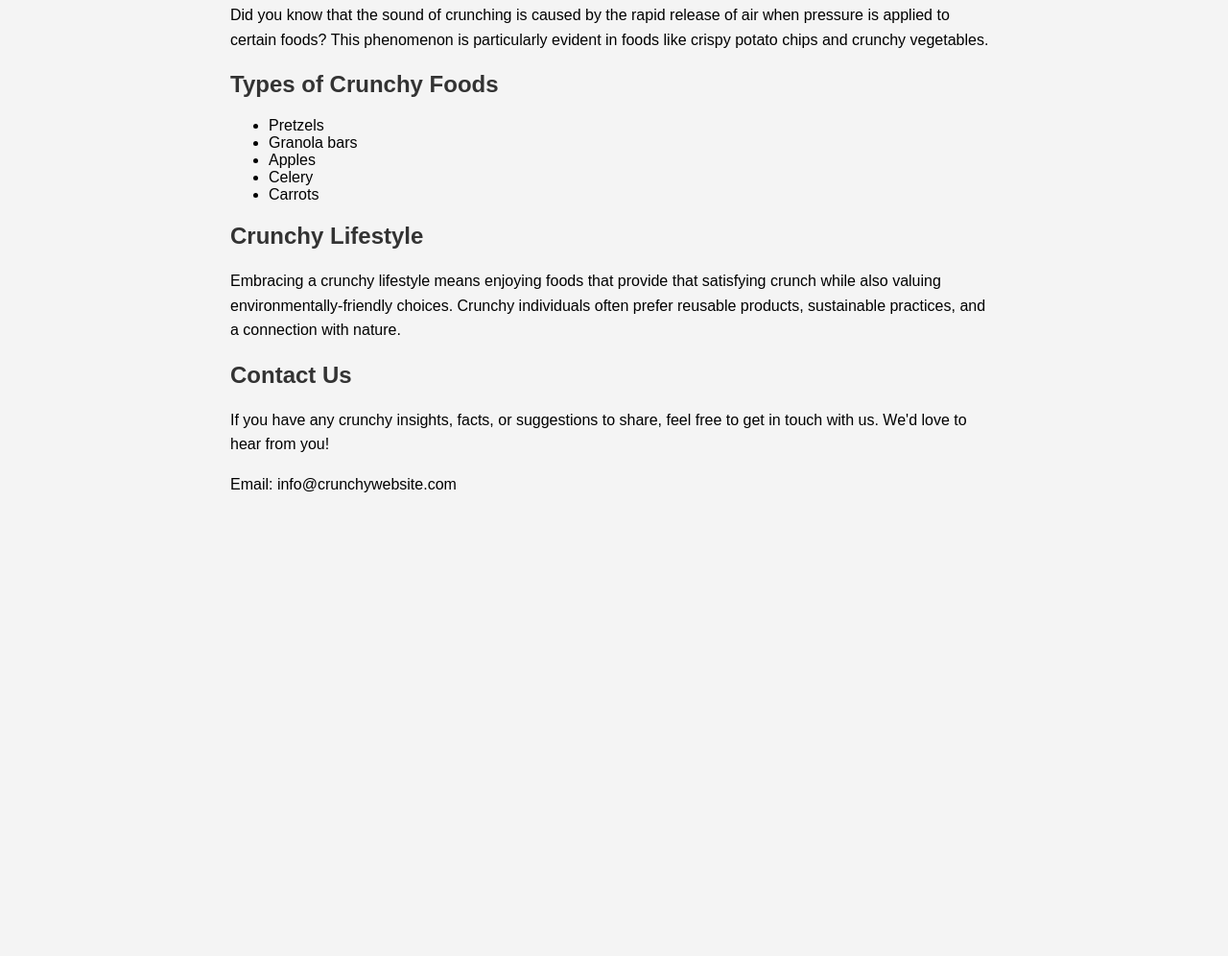
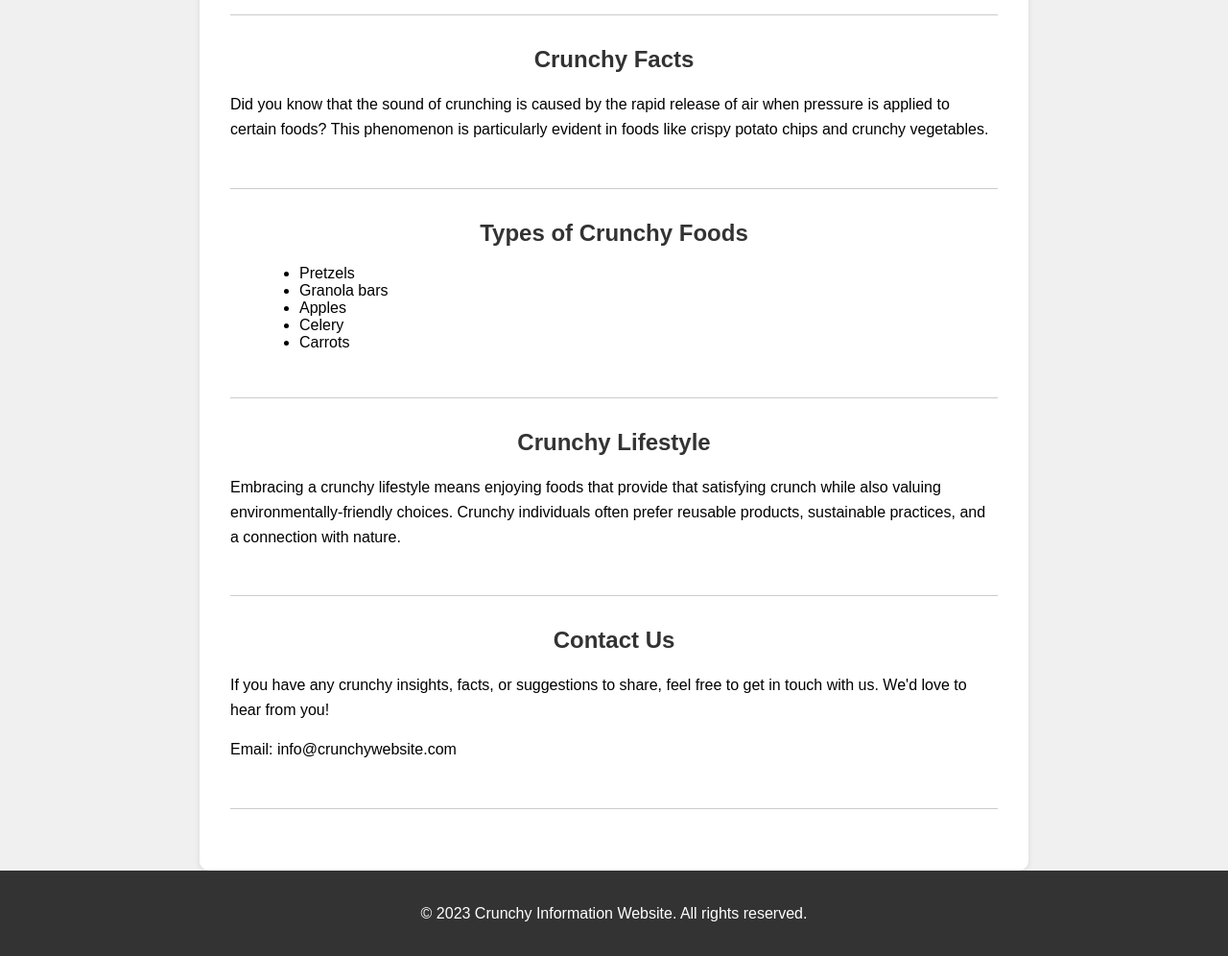
Before and after one commit to CrunchyRL/dev.crunchy.gay, a plain HTML site: page index.html in a window 1280 px wide. Shown: the part 353-1349 px from the top of the page at 96% size. Before the commit the page ends 918 px from the top, so only its background shows below. Drawn offline with Linux system fonts and the light colour scheme.

Commit message:
Update index.html

```diff
--- a/index.html
+++ b/index.html
@@ -9,24 +9,43 @@
             font-family: Arial, sans-serif;
             margin: 0;
             padding: 0;
-            background-color: #f4f4f4;
+            background-color: #f0f0f0;
         }
         header {
             background-color: #333;
             color: #fff;
             text-align: center;
-            padding: 1rem 0;
+            padding: 2rem 0;
         }
         .container {
             max-width: 800px;
             margin: auto;
             padding: 2rem;
+            background-color: #fff;
+            box-shadow: 0px 2px 6px rgba(0, 0, 0, 0.1);
+            border-radius: 10px;
         }
         h1, h2, h3 {
             color: #333;
+            text-align: center;
         }
         p {
             line-height: 1.6;
+        }
+        section {
+            margin-bottom: 2rem;
+            padding-bottom: 2rem;
+            border-bottom: 1px solid #ccc;
+        }
+        ul {
+            list-style: disc;
+            margin-left: 2rem;
+        }
+        footer {
+            text-align: center;
+            padding: 1rem 0;
+            background-color: #333;
+            color: #fff;
         }
     </style>
 </head>
@@ -63,5 +82,8 @@
             <p>Email: info@crunchywebsite.com</p>
         </section>
     </div>
+    <footer>
+        <p>&copy; 2023 Crunchy Information Website. All rights reserved.</p>
+    </footer>
 </body>
 </html>
```
